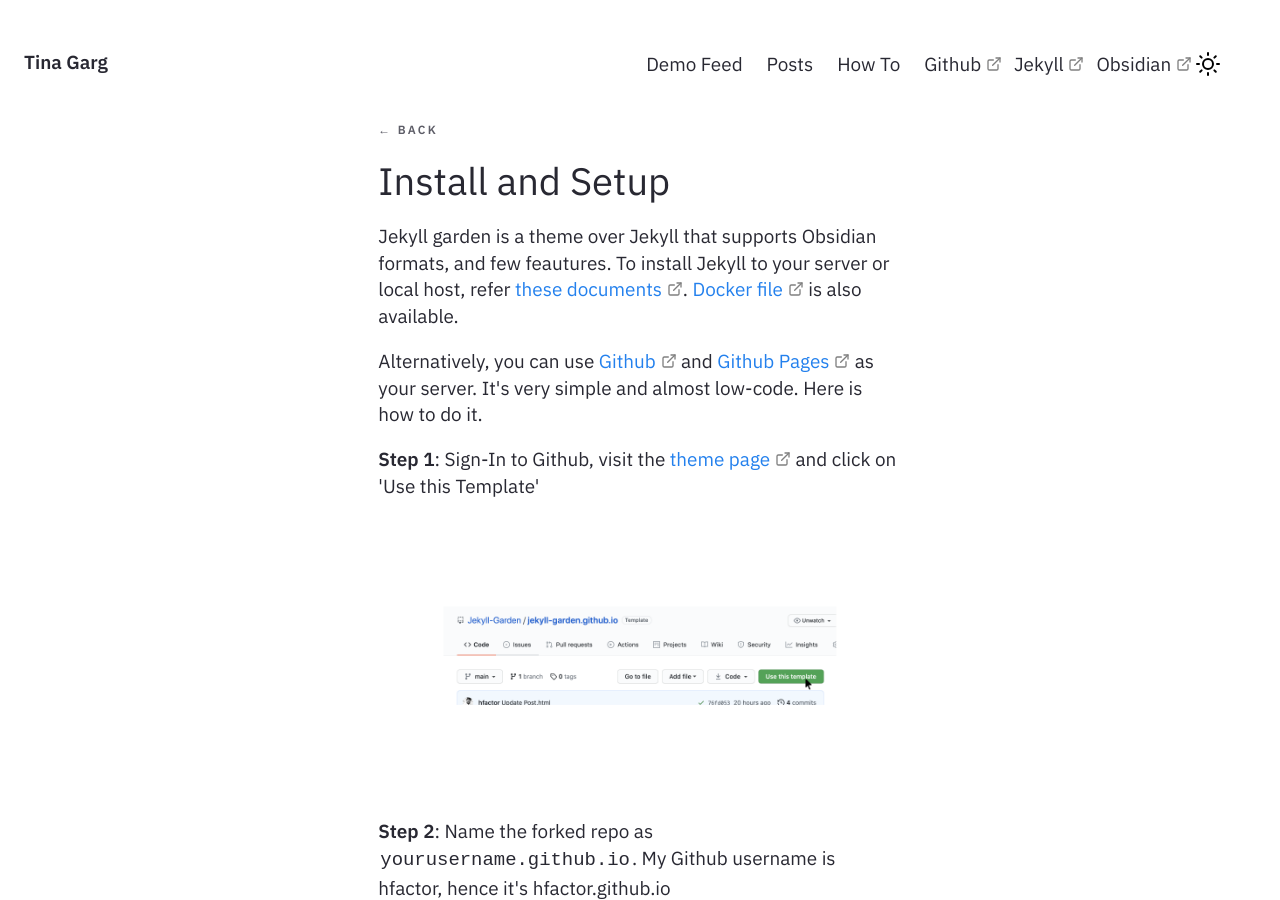
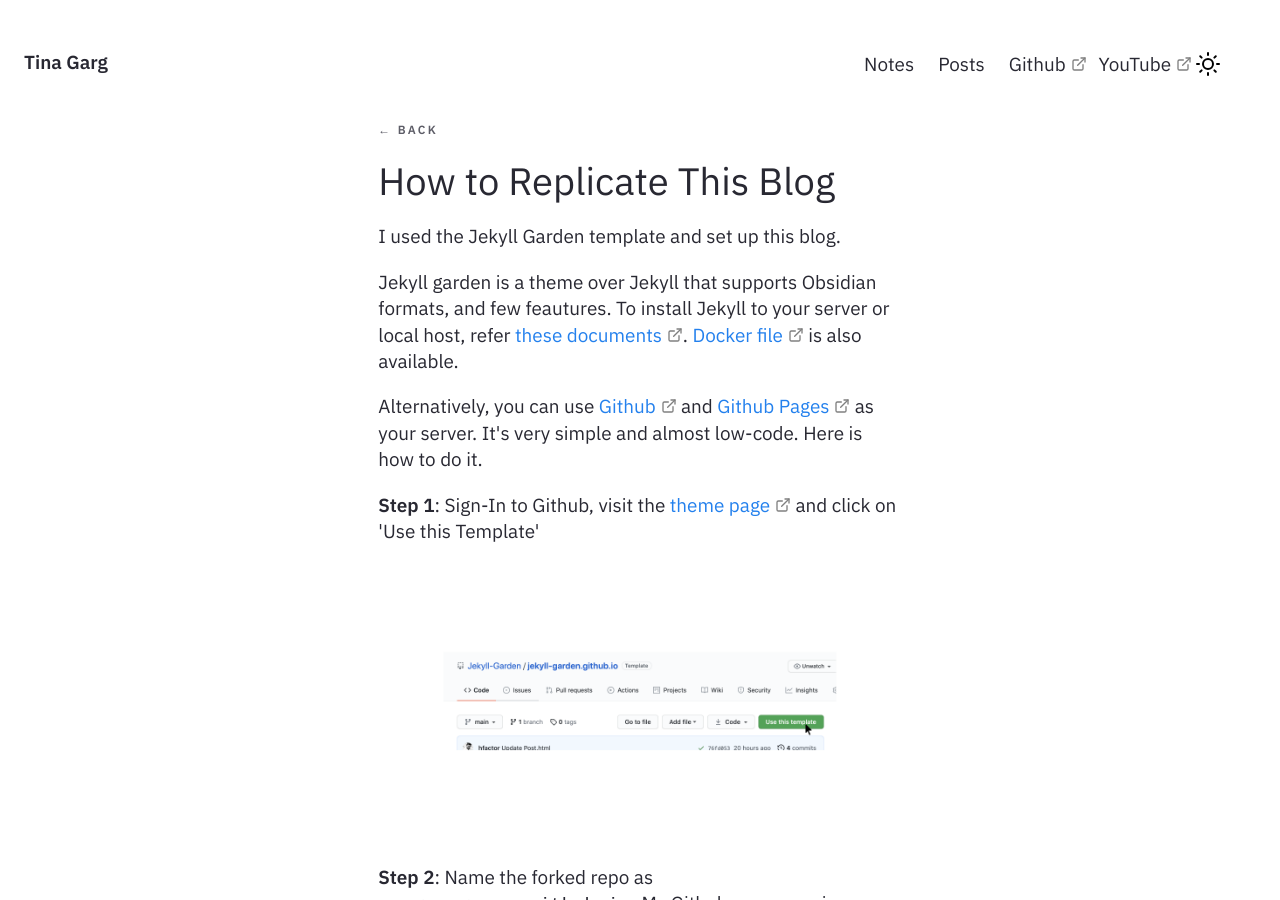
Before and after one commit to TinyTechieT/TinyTechieT.github.io, a Jekyll site: the page built from _posts/2020-03-01-how-to.md, in a window 1280 px wide and 900 px high. Built offline with Jekyll 4.4.1, drawn with Linux system fonts in a browser that asks for light colours.

Commit message:
made changes
changed nav bar, visibility and added a line in a post

```diff
--- a/_includes/Nav.html
+++ b/_includes/Nav.html
@@ -54,23 +54,26 @@
     <div id="navbarBasicExample" class="navbar-menu">
       <div class="navbar-start">
         <a href="{{'/notes' | relative_url}}" class="navbar-item">
-          Demo Feed
+          Notes
         </a>
         <a href="{{'/posts' | relative_url}}" class="navbar-item">
           Posts
         </a>
-        <a href="../post/how-to" class="navbar-item">
+        <!-- <a href="../post/how-to" class="navbar-item">
           How To
-        </a>
-        <a href="https://github.com/Jekyll-Garden/jekyll-garden.github.io" target="_blank" class="navbar-item">
+        </a> -->
+        <a href="https://github.com/TinyTechieT/TinyTechieT.github.io" target="_blank" class="navbar-item">
           Github
         </a>
-        <a href="https://jekyllrb.com/" target="_blank" class="navbar-item">
+        <a href="https://www.youtube.com/@tinagarg" target="_blank" class="navbar-item">
+          YouTube
+        </a>
+        <!-- <a href="https://jekyllrb.com/" target="_blank" class="navbar-item">
           Jekyll
         </a>
         <a href="https://obsidian.md/"  target="_blank" class="navbar-item">
           Obsidian
-        </a>
+        </a> -->
       </div>
       <div class="navbar-end is-hidden-mobile" onclick="modeSwitcher()" >
         <div class="navbar-item">
--- a/_posts/2020-03-01-how-to.md
+++ b/_posts/2020-03-01-how-to.md
@@ -1,6 +1,7 @@
 ---
-title: Install and Setup
+title: How to Replicate This Blog
 ---
+I used the Jekyll Garden template and set up this blog.
 
 Jekyll garden is a theme over Jekyll that supports Obsidian formats, and few feautures. To install Jekyll to your server or local host, refer [these documents](https://jekyllrb.com/docs/installation/). [Docker file](https://github.com/Jekyll-Garden/jekyll-garden.github.io/blob/main/Dockerfile) is also available.
 
```
Also changed, not shown: _posts/2020-03-01-features.md (+1 -0 lines).
